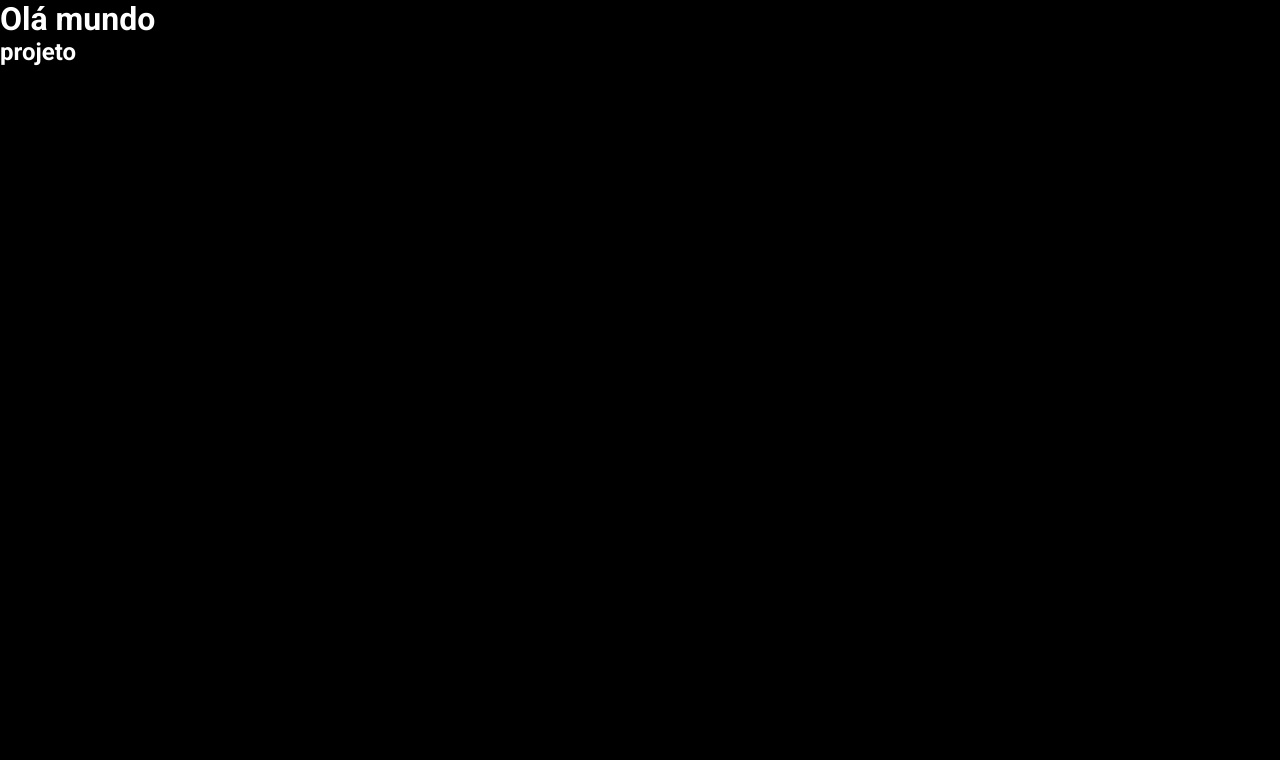
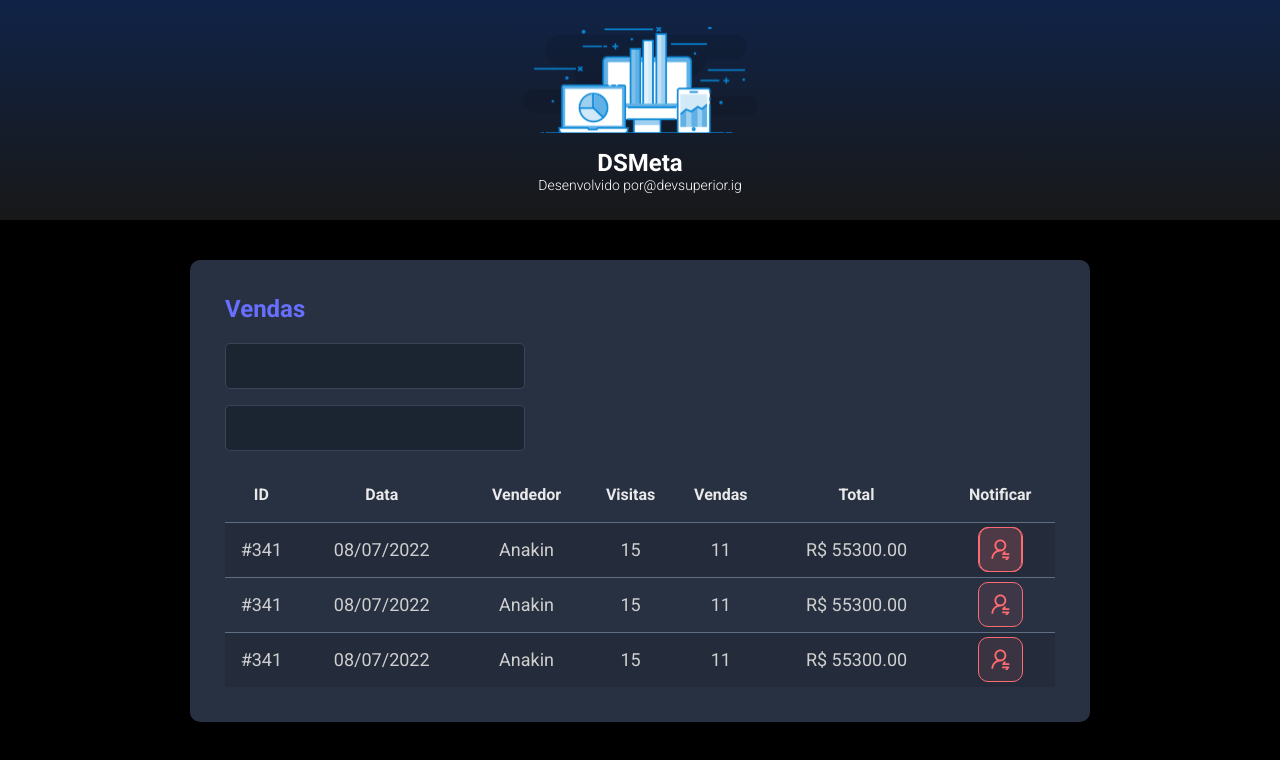
Before and after one commit to andermsilva/dsmeta, a React (Vite) app in the folder frontend/: page / in a window 1280 px wide. Shown: the top 760 px of the page. Built offline with nearby package versions, Linux system fonts and the light colour scheme.

Commit message:
Other components

```diff
--- a/frontend/src/App.tsx
+++ b/frontend/src/App.tsx
@@ -1,9 +1,18 @@
+import NotificationButton from "./components/NotificationButton";
+import Header from "./components/Header";
+import SalesCard from "./components/SalesCard";
 const App = () => {
   return (
-    <div>
-      <h1>Olá mundo</h1>
-      <h2>projeto</h2>
-    </div>
+    <>
+      <Header />
+      <main>
+        <section id="sales">
+          <div className="dsmeta-container">
+            <SalesCard />
+          </div>
+        </section>
+      </main>
+    </>
   );
 };
 
--- /dev/null
+++ b/frontend/src/components/Header/index.tsx
@@ -0,0 +1,17 @@
+import logo from "../../assets/img/logo.svg";
+import "./styles.css";
+const Header = () => {
+  return (
+    <header>
+      <div className="dsmeta-logo-container">
+        <img src={logo} alt="DSMeta" />
+        <h1>DSMeta</h1>
+        <p>
+          Desenvolvido por
+          <a href="https://www.instagram.com/devsuperior.ig">@devsuperior.ig</a>
+        </p>
+      </div>
+    </header>
+  );
+};
+export default Header;
--- /dev/null
+++ b/frontend/src/components/Header/styles.css
@@ -0,0 +1,28 @@
+
+header {
+    background: linear-gradient(180deg, #102347 0%, #181818 100%);
+    height: 220px;
+    display: flex;
+    align-items: center;
+    justify-content: center;
+  }
+
+  .dsmeta-logo-container {
+    display: flex;
+    flex-direction: column;
+    align-items: center;
+  }
+
+  .dsmeta-logo-container img {
+    width: 235px;
+  }
+
+  .dsmeta-logo-container h1 {
+    margin-top: 15px;
+    font-size: 24px;
+  }
+
+  .dsmeta-logo-container p {
+    font-size: 14px;
+    font-weight: 300;
+  }
--- /dev/null
+++ b/frontend/src/components/NotificationButton/index.tsx
@@ -0,0 +1,10 @@
+import Icon from "../../assets/img/notification-icon.svg";
+import "./styles.css";
+const NotificationButton = () => {
+  return (
+    <div className="dsmeta-red-btn">
+      <img src={Icon} alt="Notificar" />
+    </div>
+  );
+};
+export default NotificationButton;
--- /dev/null
+++ b/frontend/src/components/NotificationButton/styles.css
@@ -0,0 +1,15 @@
+.dsmeta-red-btn {
+    height: 45px;
+    width: 45px;
+    background: rgba(255, 107, 114, 0.1);
+    border: 1px solid #ff6b72;
+    border-radius: 10px;
+    display: flex;
+    align-items: center;
+    justify-content: center;
+    cursor: pointer;
+}
+
+.dsmeta-red-btn img {
+    width: 19px;
+}
--- /dev/null
+++ b/frontend/src/components/SalesCard/index.tsx
@@ -0,0 +1,77 @@
+import NotificationButton from "../NotificationButton";
+import "./styles.css";
+const SalesCard = () => {
+  return (
+    <div className="dsmeta-card">
+      <h2 className="dsmeta-sales-title">Vendas</h2>
+      <div>
+        <div className="dsmeta-form-control-container">
+          <input className="dsmeta-form-control" type="text" />
+        </div>
+        <div className="dsmeta-form-control-container">
+          <input className="dsmeta-form-control" type="text" />
+        </div>
+      </div>
+
+      <div>
+        <table className="dsmeta-sales-table">
+          <thead>
+            <tr>
+              <th className="show992">ID</th>
+              <th className="show576">Data</th>
+              <th>Vendedor</th>
+              <th className="show992">Visitas</th>
+              <th className="show992">Vendas</th>
+              <th>Total</th>
+              <th>Notificar</th>
+            </tr>
+          </thead>
+          <tbody>
+            <tr>
+              <td className="show992">#341</td>
+              <td className="show576">08/07/2022</td>
+              <td>Anakin</td>
+              <td className="show992">15</td>
+              <td className="show992">11</td>
+              <td>R$ 55300.00</td>
+              <td>
+                <div className="dsmeta-red-btn-container">
+                  <div className="dsmeta-red-btn">
+                    <NotificationButton />
+                  </div>
+                </div>
+              </td>
+            </tr>
+            <tr>
+              <td className="show992">#341</td>
+              <td className="show576">08/07/2022</td>
+              <td>Anakin</td>
+              <td className="show992">15</td>
+              <td className="show992">11</td>
+              <td>R$ 55300.00</td>
+              <td>
+                <div className="dsmeta-red-btn-container">
+                  <NotificationButton />
+                </div>
+              </td>
+            </tr>
+            <tr>
+              <td className="show992">#341</td>
+              <td className="show576">08/07/2022</td>
+              <td>Anakin</td>
+              <td className="show992">15</td>
+              <td className="show992">11</td>
+              <td>R$ 55300.00</td>
+              <td>
+                <div className="dsmeta-red-btn-container">
+                  <NotificationButton />
+                </div>
+              </td>
+            </tr>
+          </tbody>
+        </table>
+      </div>
+    </div>
+  );
+};
+export default SalesCard;
--- /dev/null
+++ b/frontend/src/components/SalesCard/styles.css
@@ -0,0 +1,97 @@
+.dsmeta-card {
+    background-color: #283142;
+    border-radius: 10px;
+    padding: 30px 10px;
+}
+
+.dsmeta-sales-title {
+    color: #676fff;
+    font-size: 24px;
+    margin-bottom: 20px;
+}
+
+.dsmeta-form-control-container {
+    margin-bottom: 16px;
+    max-width: 300px;
+}
+
+.dsmeta-form-control {
+    width: 100%;
+    height: 46px;
+    background-color: #1b2531;
+    border: 1px solid #384459;
+    border-radius: 5px;
+    color: #9aaabe;
+    padding: 0 20px;
+    font-size: 18px;
+}
+
+.dsmeta-sales-table {
+    width: 100%;
+    border-spacing: 0;
+    border-collapse: collapse;
+}
+
+.dsmeta-sales-table thead {
+    height: 55px;
+    font-size: 16px;
+    color: #e9e9e9;
+    font-weight: 700;
+}
+
+.dsmeta-sales-table tbody {
+    font-size: 14px;
+    font-weight: 400;
+    color: #cfcfcf;
+    text-align: center;
+}
+
+.dsmeta-sales-table tbody tr {
+    height: 74px;
+    border-top: 1px solid #5f6e82;
+}
+
+.dsmeta-sales-table tbody tr:hover>td {
+    background-color: #384459;
+}
+
+.dsmeta-sales-table tbody tr:nth-child(odd) {
+    background-color: #242c3b;
+}
+
+.dsmeta-red-btn-container {
+    display: flex;
+    justify-content: center;
+}
+
+.show576 {
+    display: none;
+}
+
+.show992 {
+    display: none;
+}
+
+@media (min-width: 576px) {
+    .show576 {
+        display: table-cell;
+    }
+
+    .dsmeta-card {
+        padding: 35px;
+    }
+
+    .dsmeta-sales-table tbody tr {
+        height: 55px;
+    }
+
+    .dsmeta-sales-table tbody {
+        font-size: 18px;
+    }
+}
+
+@media (min-width: 992px) {
+    .show992 {
+        display: table-cell;
+    }
+}
--- a/frontend/src/index.css
+++ b/frontend/src/index.css
@@ -20,40 +20,6 @@
   text-decoration: none;
 }
 
-header {
-  background: linear-gradient(180deg, #102347 0%, #181818 100%);
-  height: 220px;
-  display: flex;
-  align-items: center;
-  justify-content: center;
-}
-
-.dsmeta-logo-container {
-  display: flex;
-  flex-direction: column;
-  align-items: center;
-}
-
-.dsmeta-logo-container img {
-  width: 235px;
-}
-
-.dsmeta-logo-container h1 {
-  margin-top: 15px;
-  font-size: 24px;
-}
-
-.dsmeta-logo-container p {
-  font-size: 14px;
-  font-weight: 300;
-}
-
-.dsmeta-card {
-  background-color: #283142;
-  border-radius: 10px;
-  padding: 30px 10px;
-}
-
 .dsmeta-container {
   width: 100%;
   max-width: 900px;
@@ -63,111 +29,3 @@
 #sales {
   padding: 40px 10px;
 }
-
-.dsmeta-sales-title {
-  color: #676fff;
-  font-size: 24px;
-  margin-bottom: 20px;
-}
-
-.dsmeta-form-control-container {
-  margin-bottom: 16px;
-  max-width: 300px;
-}
-
-.dsmeta-form-control {
-  width: 100%;
-  height: 46px;
-  background-color: #1b2531;
-  border: 1px solid #384459;
-  border-radius: 5px;
-  color: #9aaabe;
-  padding: 0 20px;
-  font-size: 18px;
-}
-
-.dsmeta-sales-table {
-  width: 100%;
-  border-spacing: 0;
-  border-collapse: collapse;
-}
-
-.dsmeta-sales-table thead {
-  height: 55px;
-  font-size: 16px;
-  color: #e9e9e9;
-  font-weight: 700;
-}
-
-.dsmeta-sales-table tbody {
-  font-size: 14px;
-  font-weight: 400;
-  color: #cfcfcf;
-  text-align: center;
-}
-
-.dsmeta-sales-table tbody tr {
-  height: 74px;
-  border-top: 1px solid #5f6e82;
-}
-
-.dsmeta-sales-table tbody tr:hover > td {
-  background-color: #384459;
-}
-
-.dsmeta-sales-table tbody tr:nth-child(odd) {
-  background-color: #242c3b;
-}
-
-.dsmeta-red-btn-container {
-    display: flex;
-    justify-content: center;
-}
-
-.dsmeta-red-btn {
-  height: 45px;
-  width: 45px;
-  background: rgba(255, 107, 114, 0.1);
-  border: 1px solid #ff6b72;
-  border-radius: 10px;
-  display: flex;
-  align-items: center;
-  justify-content: center;
-  cursor: pointer;
-}
-
-.dsmeta-red-btn img {
-    width: 19px;
-}
-
-.show576 {
-    display: none;
-}
-
-.show992 {
-    display: none;
-}
-
-@media (min-width: 576px) {
-    .show576 {
-        display: table-cell;
-    }
-
-    .dsmeta-card {
-        padding: 35px;
-    }
-
-    .dsmeta-sales-table tbody tr {
-        height: 55px;
-    }
-
-    .dsmeta-sales-table tbody {
-        font-size: 18px;
-    }
-}
-
-@media (min-width: 992px) {
-    .show992 {
-        display: table-cell;
-    }
-}
```
Also changed, not shown: frontend/src/assets/img/logo.svg (added), frontend/src/assets/img/notification-icon.svg (added).
